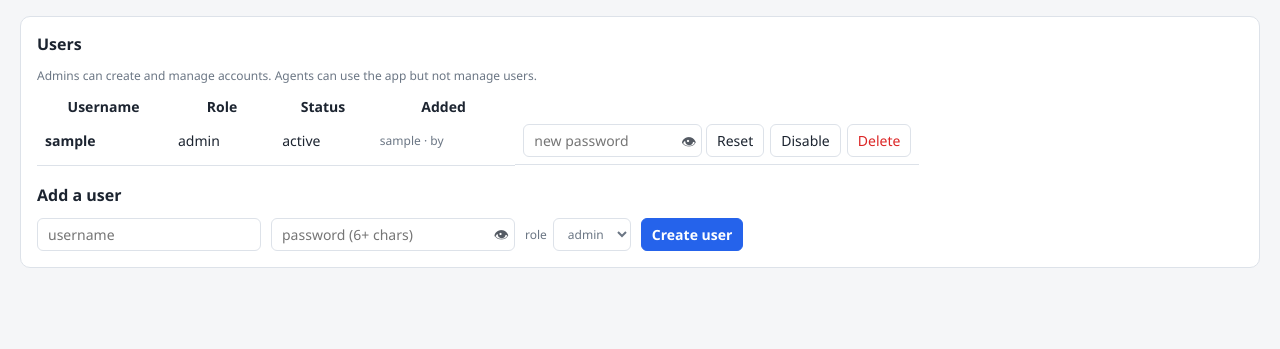
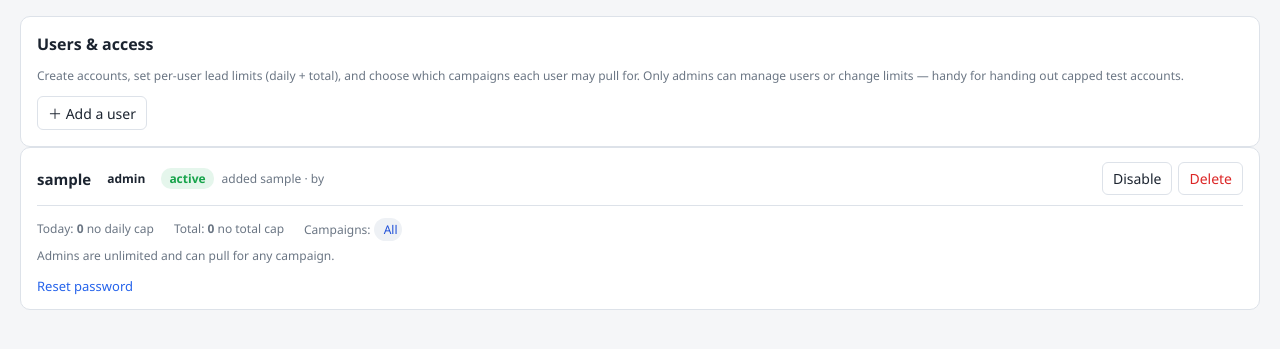
Before and after one commit to AbbieALtria/Outbound-Leads-, a Flask app: page /users in a window 1280 px wide. Shown: the part 43-392 px from the top of the page. Run offline with Flask 3, Linux system fonts and the light colour scheme; the visitor is signed in with stand-in values (Sample User, id 1); data comes from the database, SQL or seed files in the repository; data that the repository does not hold is empty.

Commit message:
Users: per-user lead limits + campaign access + professional redesign
Lets an admin hand out capped test/agent accounts.

- Per-user limits (admin-only): total cap + daily cap (0 = unlimited) and an
  allowed-campaigns list (empty = all). Enforced in start_pull — a non-admin can
  only pull for their assigned campaign(s), and the target is capped to their
  remaining quota (blocked at 0 with a clear message). Admins are unlimited.
- Usage is counted from the user's own pulls (new pull_runs.user_id stamp);
  "Reset usage" detaches those pulls so the count zeroes without deleting leads.
- Dashboard for a restricted user shows only their campaigns (no ad-hoc option)
  and a live quota pill (today / total).
- Users page rebuilt professionally: cards with role/status badges, usage bars,
  campaign chips, an admin "Limits & campaign access" editor, and password reset
  with the show/hide eye. New per-user columns + pull_runs.user_id via migration.

Co-Authored-By: Claude Opus 4.8 <noreply@anthropic.com>

```diff
--- a/app.py
+++ b/app.py
@@ -135,8 +135,18 @@ def users_page():
     if guard:
         return guard
     conn = get_db()
-    return render_template("users.html", users=users.list_users(conn),
-                           roles=users.ROLES, error=request.args.get("error"))
+    rows = []
+    for u in users.list_users(conn):
+        d = dict(u)
+        d["used_total"], d["used_today"] = users.usage(conn, u["id"])
+        d["allowed_ids"] = users.allowed_campaign_ids(u)
+        rows.append(d)
+    campaigns = conn.execute(
+        "SELECT c.id, c.name, cl.name AS client_name FROM campaigns c "
+        "LEFT JOIN clients cl ON cl.id = c.client_id ORDER BY c.status, c.name"
+    ).fetchall()
+    return render_template("users.html", users=rows, roles=users.ROLES,
+                           campaigns=campaigns, error=request.args.get("error"))
 
 
 @app.route("/users/create", methods=["POST"])
@@ -189,6 +199,31 @@ def users_delete(user_id):
     if target and target["id"] == g.user["id"]:
         return redirect(url_for("users_page", error="You can't delete your own account."))
     users.delete_user(conn, user_id)
+    return redirect(url_for("users_page"))
+
+
+@app.route("/users/<int:user_id>/limits", methods=["POST"])
+def users_limits(user_id):
+    guard = _require_admin()
+    if guard:
+        return guard
+    conn = get_db()
+    users.set_limits(
+        conn, user_id,
+        request.form.get("lead_limit_total", "0"),
+        request.form.get("lead_limit_daily", "0"),
+        request.form.getlist("allowed_campaigns"),
+    )
+    return redirect(url_for("users_page"))
+
+
+@app.route("/users/<int:user_id>/reset_usage", methods=["POST"])
+def users_reset_usage(user_id):
+    guard = _require_admin()
+    if guard:
+        return guard
+    conn = get_db()
+    users.reset_usage(conn, user_id)
     return redirect(url_for("users_page"))
 
 
@@ -504,6 +539,19 @@ def dashboard():
         "LEFT JOIN clients cl ON cl.id = cp.client_id "
         "WHERE cp.status != 'archived' ORDER BY cp.status, cp.name"
     ).fetchall()
+    # Per-user limits: a restricted (non-admin) user sees only their campaigns and
+    # their remaining quota; admins are unrestricted.
+    user = getattr(g, "user", None)
+    quota = None
+    restrict_campaigns = False
+    if user and user["role"] != "admin":
+        allowed = users.allowed_campaign_ids(user)
+        if allowed:
+            restrict_campaigns = True
+            campaigns = [c for c in campaigns if c["id"] in allowed]
+        ut, ud = users.usage(conn, user["id"])
+        quota = {"total_used": ut, "total_limit": user["lead_limit_total"],
+                 "today_used": ud, "daily_limit": user["lead_limit_daily"]}
     sel_id = request.args.get("campaign_id") or (batch["campaign_id"] if batch else None)
     selected_campaign = None
     if sel_id:
@@ -521,6 +569,7 @@ def dashboard():
         total_leads=total_leads,
         campaigns=campaigns, active_campaign=active_campaign,
         selected_campaign=selected_campaign,
+        quota=quota, restrict_campaigns=restrict_campaigns,
         default_industry=db.get_setting(conn, "default_industry", "hvac"),
         default_target=db.get_setting(conn, "target_leads_per_day", "100"),
         countries=COUNTRIES, states_by_country=STATES_BY_COUNTRY,
@@ -1179,6 +1228,28 @@ def start_pull():
     if target < 1:
         return jsonify({"error": "Target must be at least 1"}), 400
 
+    # Per-user limits (admins are unlimited). A non-admin can only pull for their
+    # assigned campaign(s) and up to their remaining daily/total lead quota; the
+    # target is capped to whatever quota is left so they can't overshoot.
+    user = getattr(g, "user", None)
+    if user and user["role"] != "admin":
+        allowed = users.allowed_campaign_ids(user)
+        if allowed and (not campaign_id or int(campaign_id) not in allowed):
+            return jsonify({"error": "You can only pull for your assigned campaign(s). "
+                            "Pick one of your campaigns from the dropdown."}), 403
+        used_total, used_today = users.usage(conn, user["id"])
+        caps = []
+        if user["lead_limit_total"]:
+            caps.append(user["lead_limit_total"] - used_total)
+        if user["lead_limit_daily"]:
+            caps.append(user["lead_limit_daily"] - used_today)
+        if caps:
+            remaining = min(caps)
+            if remaining <= 0:
+                return jsonify({"error": "You've reached your lead limit. Ask an admin "
+                                "to raise it or reset your usage."}), 403
+            target = min(target, remaining)
+
     # Location: a multi-select list from the dashboard, or a single typed location,
     # else fall back to saved cities. All entered on the dashboard now (never locked
     # to the campaign), so one campaign can sweep several cities in one run.
@@ -1211,8 +1282,10 @@ def start_pull():
         return jsonify({"error": "A pull is already running"}), 409
 
     cur = conn.execute(
-        "INSERT INTO pull_runs (started_at, industry, target, campaign_id) VALUES (?, ?, ?, ?)",
-        (db.now_iso(), ",".join(industries), target, camp["id"] if camp else None),
+        "INSERT INTO pull_runs (started_at, industry, target, campaign_id, user_id) "
+        "VALUES (?, ?, ?, ?, ?)",
+        (db.now_iso(), ",".join(industries), target, camp["id"] if camp else None,
+         user["id"] if user else None),
     )
     conn.commit()
     run_id = cur.lastrowid
--- a/static/style.css
+++ b/static/style.css
@@ -54,6 +54,31 @@ main { padding: 16px 20px 60px; max-width: 1500px; margin: 0 auto; }
 .pw-eye:hover { opacity: 1; }
 .login-form .pw-wrap { display: block; }
 .login-form .pw-wrap input { width: 100%; }
+
+/* ---- users & access ---- */
+.user-card { background: var(--card); border: 1px solid var(--border); border-radius: 10px;
+  padding: 14px 16px; margin-bottom: 12px; }
+.user-card .u-head { display: flex; align-items: center; gap: 8px; flex-wrap: wrap; }
+.user-card .u-name { font-weight: 700; font-size: 15px; }
+.u-meta { color: var(--dim); font-size: 12px; }
+.u-actions { margin-left: auto; display: flex; gap: 6px; }
+.u-actions form { display: inline; }
+.u-usage { display: flex; gap: 20px; flex-wrap: wrap; align-items: center; margin-top: 10px;
+  padding-top: 10px; border-top: 1px solid var(--border); }
+.qbar { display: inline-block; width: 110px; height: 8px; border-radius: 5px;
+  background: #eef1f5; overflow: hidden; vertical-align: middle; margin-left: 4px; }
+.qbar > span { display: block; height: 100%; background: var(--accent); }
+.chip { display: inline-block; background: #e3ecfd; color: var(--accent-dark);
+  border-radius: 10px; padding: 2px 9px; font-size: 12px; margin: 2px 3px 0 0; }
+details.u-edit { margin-top: 10px; }
+details.u-edit > summary { cursor: pointer; color: var(--accent); font-size: 13px;
+  list-style: none; display: inline-block; }
+details.u-edit > summary::-webkit-details-marker { display: none; }
+.u-edit-form { display: flex; gap: 12px; flex-wrap: wrap; align-items: flex-end;
+  margin-top: 8px; padding: 12px; background: #f7f9fc; border-radius: 8px; }
+details.add-user { margin-top: 12px; }
+details.add-user > summary { list-style: none; }
+details.add-user > summary::-webkit-details-marker { display: none; }
 
 .login-wrap { display: flex; min-height: 90vh; align-items: center; justify-content: center; }
 .login-card { background: var(--card); border: 1px solid var(--border); border-radius: 12px;
--- a/templates/users.html
+++ b/templates/users.html
@@ -2,55 +2,88 @@
 {% block title %}Users — Lead Gen Platform{% endblock %}
 {% block content %}
 
-<div class="settings-grid">
-  <section class="card wide">
-    <h2>Users</h2>
-    <p class="dim small">Admins can create and manage accounts. Agents can use the app but not manage users.</p>
-    {% if error %}<p class="pull-result err">{{ error }}</p>{% endif %}
-    <table class="mini">
-      <tr><th>Username</th><th>Role</th><th>Status</th><th>Added</th><th></th></tr>
-      {% for u in users %}
-      <tr class="{{ 'disabled-row' if not u['enabled'] }}">
-        <td><strong>{{ u['username'] }}</strong>{{ ' (you)' if current_user and u['id'] == current_user['id'] else '' }}</td>
-        <td>{{ u['role'] }}</td>
-        <td>{{ 'active' if u['enabled'] else 'disabled' }}</td>
-        <td class="dim small">{{ u['created_at'][:10] }} · by {{ u['created_by'] }}</td>
-        <td class="nowrap actions">
-          <form method="post" action="{{ url_for('users_password', user_id=u['id']) }}"
-                onsubmit="return this.password.value.length>=6 || (alert('Password must be 6+ characters'),false)">
-            <span class="pw-wrap">
-              <input type="password" name="password" placeholder="new password" size="12">
-              <button type="button" class="pw-eye" aria-label="Show password" tabindex="-1">👁</button>
-            </span>
-            <button type="submit">Reset</button>
-          </form>
-          <form method="post" action="{{ url_for('users_toggle', user_id=u['id']) }}">
-            <button type="submit">{{ 'Disable' if u['enabled'] else 'Enable' }}</button>
-          </form>
-          <form method="post" action="{{ url_for('users_delete', user_id=u['id']) }}"
-                onsubmit="return confirm('Delete {{ u['username'] }}?')">
-            <button type="submit" class="danger">Delete</button>
-          </form>
-        </td>
-      </tr>
-      {% endfor %}
-    </table>
+<section class="card wide">
+  <h2>Users &amp; access</h2>
+  <p class="dim small">Create accounts, set per-user lead limits (daily + total), and choose which campaigns each user may pull for. Only admins can manage users or change limits — handy for handing out capped test accounts.</p>
+  {% if error %}<p class="pull-result err">{{ error }}</p>{% endif %}
 
-    <h2 style="margin-top:18px;">Add a user</h2>
-    <form method="post" action="{{ url_for('users_create') }}" class="inline-form">
-      <input type="text" name="username" placeholder="username" required>
-      <span class="pw-wrap">
-        <input type="password" name="password" placeholder="password (6+ chars)" required>
-        <button type="button" class="pw-eye" aria-label="Show password" tabindex="-1">👁</button>
-      </span>
-      <label class="dim small">role
-        <select name="role">
-          {% for r in roles %}<option value="{{ r }}">{{ r }}</option>{% endfor %}
-        </select>
+  <details class="add-user">
+    <summary class="button primary" style="display:inline-block;">＋ Add a user</summary>
+    <form method="post" action="{{ url_for('users_create') }}" class="u-edit-form" style="margin-top:10px;">
+      <label class="dim small">Username<br><input type="text" name="username" placeholder="username" required></label>
+      <label class="dim small">Password<br>
+        <span class="pw-wrap"><input type="password" name="password" placeholder="6+ chars" required><button type="button" class="pw-eye" tabindex="-1" aria-label="Show password">👁</button></span>
+      </label>
+      <label class="dim small">Role<br>
+        <select name="role">{% for r in roles %}<option value="{{ r }}">{{ r }}</option>{% endfor %}</select>
       </label>
       <button type="submit" class="primary">Create user</button>
     </form>
-  </section>
+    <p class="dim small" style="margin-top:6px;">After creating, open the user's <strong>Limits &amp; access</strong> to cap leads and restrict campaigns.</p>
+  </details>
+</section>
+
+{% for u in users %}
+<div class="user-card">
+  <div class="u-head">
+    <span class="u-name">{{ u['username'] }}</span>
+    {% if current_user and u['id'] == current_user['id'] %}<span class="badge badge-ok">you</span>{% endif %}
+    <span class="badge">{{ u['role'] }}</span>
+    {% if u['enabled'] %}<span class="badge badge-ok">active</span>{% else %}<span class="badge badge-hot">disabled</span>{% endif %}
+    <span class="u-meta">added {{ u['created_at'][:10] }} · by {{ u['created_by'] }}</span>
+    <span class="u-actions">
+      <form method="post" action="{{ url_for('users_toggle', user_id=u['id']) }}"><button class="button">{{ 'Disable' if u['enabled'] else 'Enable' }}</button></form>
+      <form method="post" action="{{ url_for('users_delete', user_id=u['id']) }}" onsubmit="return confirm('Delete {{ u['username'] }}?')"><button class="danger">Delete</button></form>
+    </span>
+  </div>
+
+  <div class="u-usage">
+    <span class="dim small">Today:
+      <strong>{{ u['used_today'] }}{% if u['lead_limit_daily'] %} / {{ u['lead_limit_daily'] }}{% endif %}</strong>
+      {% if u['lead_limit_daily'] %}<span class="qbar"><span style="width:{{ [100, u['used_today'] * 100 // u['lead_limit_daily']]|min }}%;{{ 'background:var(--red);' if u['used_today'] >= u['lead_limit_daily'] }}"></span></span>{% else %}<span class="dim">no daily cap</span>{% endif %}
+    </span>
+    <span class="dim small">Total:
+      <strong>{{ u['used_total'] }}{% if u['lead_limit_total'] %} / {{ u['lead_limit_total'] }}{% endif %}</strong>
+      {% if u['lead_limit_total'] %}<span class="qbar"><span style="width:{{ [100, u['used_total'] * 100 // u['lead_limit_total']]|min }}%;{{ 'background:var(--red);' if u['used_total'] >= u['lead_limit_total'] }}"></span></span>{% else %}<span class="dim">no total cap</span>{% endif %}
+    </span>
+    <span class="dim small">Campaigns:
+      {% if u['allowed_ids'] %}{% for c in campaigns %}{% if c['id'] in u['allowed_ids'] %}<span class="chip">{{ c['name'] }}</span>{% endif %}{% endfor %}{% else %}<span class="chip">All</span>{% endif %}
+    </span>
+  </div>
+
+  {% if u['role'] != 'admin' %}
+  <details class="u-edit">
+    <summary>⚙ Limits &amp; campaign access</summary>
+    <form method="post" action="{{ url_for('users_limits', user_id=u['id']) }}" class="u-edit-form">
+      <label class="dim small">Total cap<br><input type="number" name="lead_limit_total" min="0" value="{{ u['lead_limit_total'] }}" style="width:90px;"></label>
+      <label class="dim small">Daily cap<br><input type="number" name="lead_limit_daily" min="0" value="{{ u['lead_limit_daily'] }}" style="width:90px;"></label>
+      <span class="dim small" style="align-self:center;">0 = unlimited</span>
+      <div class="dim small" style="flex-basis:100%;margin-top:4px;">Campaigns this user may pull (<strong>none checked = All</strong>):</div>
+      <div class="ind-checks" style="max-width:560px;">
+        {% for c in campaigns %}
+        <label class="chk"><input type="checkbox" name="allowed_campaigns" value="{{ c['id'] }}" {{ 'checked' if c['id'] in u['allowed_ids'] }}> {{ c['client_name'] or 'No client' }} · {{ c['name'] }}</label>
+        {% endfor %}
+      </div>
+      <button type="submit" class="primary">Save limits</button>
+      <button type="submit" class="button" formaction="{{ url_for('users_reset_usage', user_id=u['id']) }}"
+              onclick="return confirm('Reset this user\'s counted usage to zero? Their leads stay — they just stop counting against the cap.')">Reset usage</button>
+    </form>
+  </details>
+  {% else %}
+  <p class="dim small" style="margin-top:6px;">Admins are unlimited and can pull for any campaign.</p>
+  {% endif %}
+
+  <details class="u-edit">
+    <summary>Reset password</summary>
+    <form method="post" action="{{ url_for('users_password', user_id=u['id']) }}" class="u-edit-form"
+          onsubmit="return this.password.value.length>=6 || (alert('Password must be 6+ characters'),false)">
+      <label class="dim small">New password<br>
+        <span class="pw-wrap"><input type="password" name="password" placeholder="new password" size="16"><button type="button" class="pw-eye" tabindex="-1" aria-label="Show password">👁</button></span>
+      </label>
+      <button type="submit" class="primary">Reset password</button>
+    </form>
+  </details>
 </div>
+{% endfor %}
 
 {% endblock %}
```
Also changed, not shown: db.py (+9 -0 lines), templates/dashboard.html (+10 -2 lines), users.py (+48 -1 lines).
